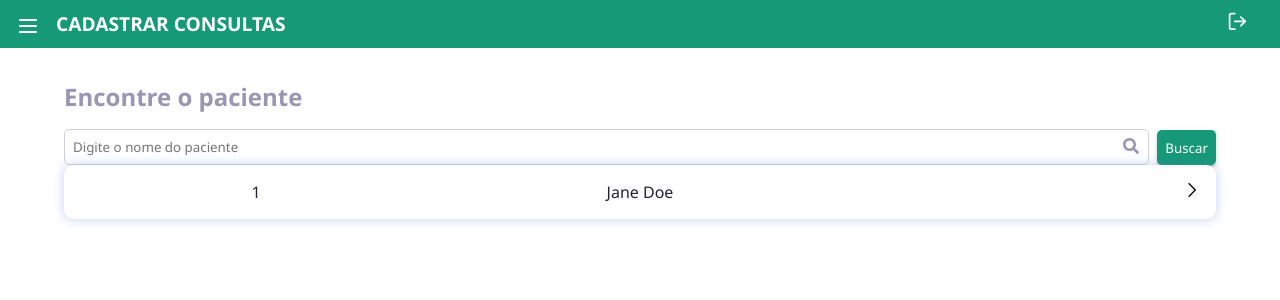
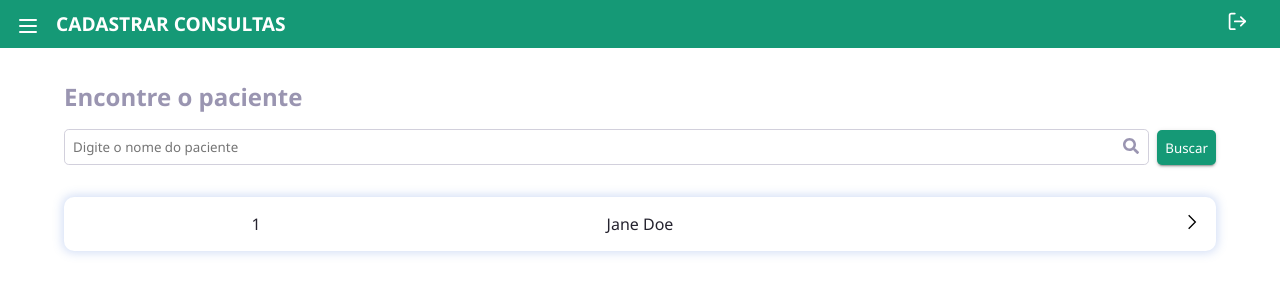
Before and after one commit to febessg/LabMedical, a React (Vite) app: page /appointments in a window 1280 px wide. Shown: the top 300 px of the page. Built offline with nearby package versions, Linux system fonts and the light colour scheme; some icons are missing.

Commit message:
editando listagem de pacientes

```diff
--- a/src/pages/Appointments/Appointments.page.jsx
+++ b/src/pages/Appointments/Appointments.page.jsx
@@ -61,6 +61,7 @@ export const AppointmentsPage = () => {
                 </Styled.InputGroup>
                 <Styled.Button type="submit">Buscar</Styled.Button>
             </Styled.SearchPatient>
+            <Styled.List>
                 {!search ? PatientService.Get().map((patient) => {
                     return <ListPatientCardComponent
                         key={patient.id}
@@ -76,6 +77,7 @@ export const AppointmentsPage = () => {
                 func={registerAppointment}
                 />
                 }
+            </Styled.List>
 
         </Styled.Appointments>
         </>
--- a/src/pages/Appointments/Appointments.style.jsx
+++ b/src/pages/Appointments/Appointments.style.jsx
@@ -42,3 +42,11 @@ export const Button = styled.button`
     height: 35px;
     padding: 0 0.5rem;
 `
+
+export const List = styled.div`
+    display: flex;
+    flex-direction: column;
+    gap: 1rem;
+    margin-top: 2rem;
+
+`
```
Lines whose indentation alone changed are shown as unchanged.
